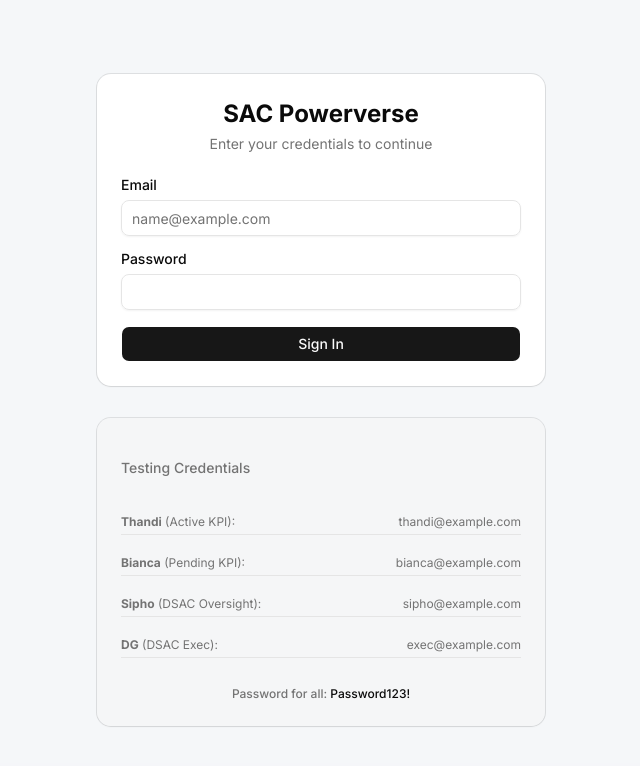
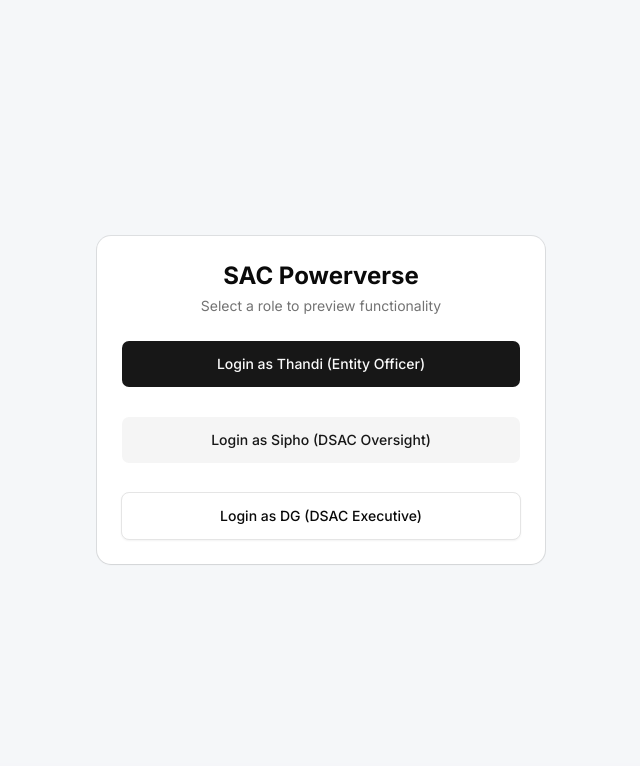
Before and after one commit to Reezmo/SAC.Powerverse, a Next.js app: page /login in a window 1280 px wide. Shown: the top 766 px of the page, without its empty margins (319-959 px from the left). Built offline with nearby package versions, Linux system fonts and the light colour scheme; no server answers.

Commit message:
feat: refactor login functionality to support role-based login and improve error handling

```diff
--- a/src/app/login/page.tsx
+++ b/src/app/login/page.tsx
@@ -1,89 +1,33 @@
-"use client";
-
-import { useState } from "react";
 import { Card, CardContent, CardDescription, CardHeader, CardTitle } from "@/components/ui/card";
 import { Button } from "@/components/ui/button";
-import { Input } from "@/components/ui/input";
-import { Label } from "@/components/ui/label";
-import { loginWithCredentials } from "@/lib/auth/actions";
-import { TEST_CREDENTIALS } from "@/lib/auth/roles";
+import { loginAs } from "@/lib/auth/actions";
 
 export default function LoginPage() {
-  const [error, setError] = useState<string | null>(null);
-  const [isPending, setIsPending] = useState(false);
-
-  async function handleSubmit(formData: FormData) {
-    setIsPending(true);
-    setError(null);
-
-    const result = await loginWithCredentials(formData);
-
-    // If the server action returns an error object instead of redirecting
-    if (result?.error) {
-      setError(result.error);
-      setIsPending(false);
-    }
-  }
-
   return (
-    <div className="min-h-screen flex items-center justify-center bg-muted/40 px-4 py-8">
-      <div className="w-full max-w-md space-y-8">
-
-        {/* Main Login Form */}
-        <Card>
+    <div className="min-h-screen flex items-center justify-center bg-muted/40 px-4">
+      <Card className="w-full max-w-md">
         <CardHeader className="text-center">
           <CardTitle className="text-2xl font-bold">SAC Powerverse</CardTitle>
-            <CardDescription>Enter your credentials to continue</CardDescription>
+          <CardDescription>Select a role to preview functionality</CardDescription>
         </CardHeader>
-          <CardContent>
-            <form action={handleSubmit} className="space-y-4">
-              <div className="space-y-2">
-                <Label htmlFor="email">Email</Label>
-                <Input id="email" name="email" type="email" placeholder="name@example.com" required />
-              </div>
-              <div className="space-y-2">
-                <Label htmlFor="password">Password</Label>
-                <Input id="password" name="password" type="password" required />
-              </div>
-
-              {error && <p className="text-sm text-destructive font-medium">{error}</p>}
-
-              <Button type="submit" className="w-full" disabled={isPending}>
-                {isPending ? "Signing in..." : "Sign In"}
+        <CardContent className="space-y-4">
+          <form action={loginAs.bind(null, "thandi")}>
+            <Button type="submit" className="w-full h-12 text-md" variant="default">
+              Login as Thandi (Entity Officer)
+            </Button>
+          </form>
+          <form action={loginAs.bind(null, "sipho")}>
+            <Button type="submit" className="w-full h-12 text-md" variant="secondary">
+              Login as Sipho (DSAC Oversight)
+            </Button>
+          </form>
+          <form action={loginAs.bind(null, "exec")}>
+            <Button type="submit" className="w-full h-12 text-md" variant="outline">
+              Login as DG (DSAC Executive)
             </Button>
           </form>
         </CardContent>
       </Card>
-
-        {/* Developer Hints for Testing */}
-        <Card className="bg-muted/50 border-dashed">
-          <CardHeader className="pb-3 pt-4">
-            <CardTitle className="text-sm text-muted-foreground">Testing Credentials</CardTitle>
-          </CardHeader>
-          <CardContent className="text-xs space-y-2 text-muted-foreground">
-            <div className="flex justify-between border-b pb-1">
-              <span><strong>Thandi</strong> (Active KPI):</span>
-              <span>{TEST_CREDENTIALS.thandi.email}</span>
-            </div>
-            <div className="flex justify-between border-b pb-1">
-              <span><strong>Bianca</strong> (Pending KPI):</span>
-              <span>{TEST_CREDENTIALS.bianca.email}</span>
-            </div>
-            <div className="flex justify-between border-b pb-1">
-              <span><strong>Sipho</strong> (DSAC Oversight):</span>
-              <span>{TEST_CREDENTIALS.sipho.email}</span>
-            </div>
-            <div className="flex justify-between border-b pb-1">
-              <span><strong>DG</strong> (DSAC Exec):</span>
-              <span>{TEST_CREDENTIALS.exec.email}</span>
-            </div>
-            <div className="pt-2 text-center font-medium ">
-              Password for all: <span className="text-foreground">Password123!</span>
-            </div>
-          </CardContent>
-        </Card>
-
-      </div>
     </div>
   );
 }
--- a/src/lib/api/client.ts
+++ b/src/lib/api/client.ts
@@ -1,3 +1,5 @@
+import { redirect } from "next/navigation";
+
 /**
  * Base URL for the C# backend. Set NEXT_PUBLIC_API_URL in `.env.local` (and
  * in Vercel's project env vars) once the real API is available. Until then,
@@ -44,6 +46,12 @@ export async function apiRequest<T>(path: string, token?: string, init?: Request
     throw new ApiError(`Network error while requesting ${url}`, undefined);
   }
 
+  // Self-healing: If the backend rejects the token (e.g., stale mock cookie, expired JWT),
+  // immediately kick the user back to the login page to re-authenticate.
+  if (response.status === 401) {
+    redirect("/login");
+  }
+
   if (!response.ok) {
     throw new ApiError(`Request failed for ${url}: ${response.status}`, response.status);
   }
--- a/src/lib/auth/actions.ts
+++ b/src/lib/auth/actions.ts
@@ -2,8 +2,8 @@
 
 import { redirect } from "next/navigation";
 import { createSession, destroySession } from "./session";
-import { TEST_CREDENTIALS } from "./roles";
-import { API_BASE_URL, USE_MOCK_DATA } from "@/lib/api/client";
+import { isRoleKey, roles, DEMO_CREDENTIALS, type RoleKey } from "./roles";
+import { API_BASE_URL, USE_MOCK_DATA, ApiError } from "@/lib/api/client";
 
 interface LoginResponse {
   token: string;
@@ -22,59 +22,43 @@ function decodeJwtClaims(token: string): JwtClaims {
   return JSON.parse(json) as JwtClaims;
 }
 
-export async function loginWithCredentials(formData: FormData): Promise<{ error: string } | void> {
-  const email = formData.get("email")?.toString() || "";
-  const password = formData.get("password")?.toString() || "";
-
-  let tokenToUse = "";
-  let roleToUse = "";
-  let entityIdToUse: string | null = null;
+export async function loginAs(role: string) {
+  if (!isRoleKey(role)) {
+    throw new Error(`Unknown role: ${role}`);
+  }
 
   if (USE_MOCK_DATA) {
-    // Mock Matching Logic
-    if (email === TEST_CREDENTIALS.thandi.email && password === TEST_CREDENTIALS.thandi.password) {
-      roleToUse = "entity_officer";
-      entityIdToUse = "1";
-    } else if (email === TEST_CREDENTIALS.bianca.email && password === TEST_CREDENTIALS.bianca.password) {
-      roleToUse = "entity_officer";
-      entityIdToUse = "3"; // Triggers the "Pending APP" flow
-    } else if (email === TEST_CREDENTIALS.sipho.email && password === TEST_CREDENTIALS.sipho.password) {
-      roleToUse = "dsac_me";
-    } else if (email === TEST_CREDENTIALS.exec.email && password === TEST_CREDENTIALS.exec.password) {
-      roleToUse = "dsac_exec";
-    } else {
-      return { error: "Invalid credentials." };
+    const mockBackendRole = role === "thandi" ? "entity_officer" : role === "sipho" ? "dsac_me" : "dsac_exec";
+    // To test the "Pending APP" flow, change "1" to "3" here temporarily.
+    const mockEntityId = role === "thandi" ? "1" : null;
+
+    await createSession(`mock-token-${role}`, mockBackendRole, mockEntityId);
+    redirect(roles[role as RoleKey].homePath);
   }
-    tokenToUse = `mock-token-${Date.now()}`;
-  } else {
-    // Real API Logic
+
+  const { email, password } = DEMO_CREDENTIALS[role as RoleKey];
+
+  let response: Response;
   try {
-      const response = await fetch(`${API_BASE_URL}/api/auth/login`, {
+    response = await fetch(`${API_BASE_URL}/api/auth/login`, {
       method: "POST",
       headers: { "Content-Type": "application/json" },
       body: JSON.stringify({ email, password }),
       cache: "no-store",
     });
+  } catch {
+    throw new ApiError("Could not reach the API to log in. Check NEXT_PUBLIC_API_URL.");
+  }
 
   if (!response.ok) {
-        return { error: "Invalid email or password." };
+    throw new ApiError(`Login failed with status ${response.status}`, response.status);
   }
 
   const { token } = (await response.json()) as LoginResponse;
   const claims = decodeJwtClaims(token);
 
-      tokenToUse = token;
-      roleToUse = claims.role;
-      entityIdToUse = claims.entity_id ?? null;
-    } catch {
-      return { error: "Could not reach the API. Please try again later." };
-    }
-  }
-
-  // Create session and route based on role
-  await createSession(tokenToUse, roleToUse, entityIdToUse);
-  const route = roleToUse === "entity_officer" ? "/dashboard" : "/portfolio";
-  redirect(route);
+  await createSession(token, claims.role, claims.entity_id ?? null);
+  redirect(roles[role as RoleKey].homePath);
 }
 
 export async function logout() {
--- a/src/lib/auth/roles.ts
+++ b/src/lib/auth/roles.ts
@@ -10,10 +10,8 @@ export interface RoleDefinition {
   homePath: string;
 }
 
-// Credentials kept here for testing the credentials login form
-export const TEST_CREDENTIALS = {
+export const DEMO_CREDENTIALS: Record<RoleKey, { email: string; password: string }> = {
   thandi: { email: "thandi@example.com", password: "Password123!" },
-  bianca: { email: "bianca@example.com", password: "Password123!" }, // Kept for testing pending APP
   sipho: { email: "sipho@example.com", password: "Password123!" },
   exec: { email: "exec@example.com", password: "Password123!" },
 };
@@ -53,7 +51,7 @@ export function isRoleKey(value: string | undefined): value is RoleKey {
 export function roleKeyFromBackendRole(backendRole: string): RoleKey | null {
   switch (backendRole) {
     case "entity_officer":
-      return "thandi"; // "thandi" represents the generic entity UI layout
+      return "thandi";
     case "dsac_me":
       return "sipho";
     case "dsac_exec":
```
Lines whose indentation alone changed are shown as unchanged.
